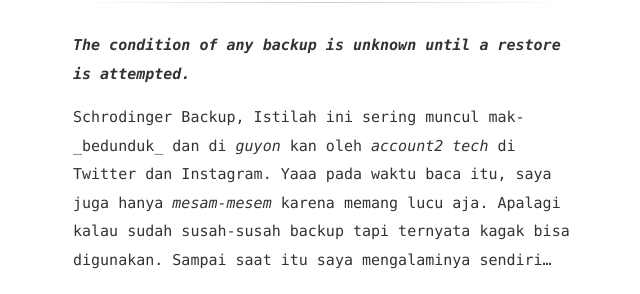
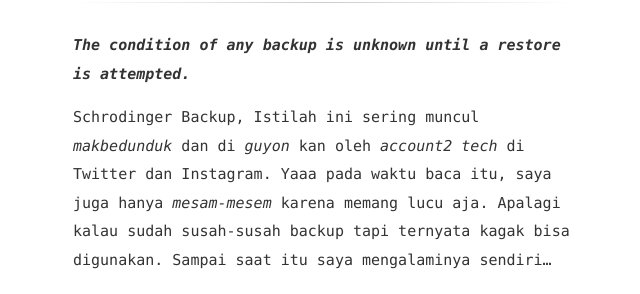
Before and after one commit to harjunacandra/harjuna.github.io, a Jekyll site: the page built from _posts/2021-11-08-Schrodinger-Backup.md, in a window 1280 px wide and 1400 px high. Shown: the part 289-583 px from the top of the window, without its empty margins (317-957 px from the left). Built offline with Jekyll 4.4.1, drawn with Linux system fonts in a browser that asks for light colours; some of the changed text lies outside the part shown.

Commit message:
Update 2021-11-08-Schrodinger-Backup.md

```diff
--- a/_posts/2021-11-08-Schrodinger-Backup.md
+++ b/_posts/2021-11-08-Schrodinger-Backup.md
@@ -6,7 +6,7 @@ updated: '2021-11-08 18:13'
 
 _**The condition of any backup is unknown until a restore is attempted.**_
 
-Schrodinger Backup, Istilah ini sering muncul mak-_bedunduk_ dan di _guyon_ kan oleh _account2_ _tech_ di Twitter dan Instagram. Yaaa pada waktu baca itu, saya juga hanya _mesam-mesem_ karena memang lucu aja. Apalagi kalau sudah susah-susah backup tapi ternyata kagak bisa digunakan. Sampai saat itu saya mengalaminya sendiri...
+Schrodinger Backup, Istilah ini sering muncul _makbedunduk_ dan di _guyon_ kan oleh _account2_ _tech_ di Twitter dan Instagram. Yaaa pada waktu baca itu, saya juga hanya _mesam-mesem_ karena memang lucu aja. Apalagi kalau sudah susah-susah backup tapi ternyata kagak bisa digunakan. Sampai saat itu saya mengalaminya sendiri...
 
 Alkisah.
 
@@ -15,7 +15,7 @@ Hanya 1 hal yang waktu itu masih belum bisa dilakukan karena kendala biaya, _mir
 
 Dengan hampir sempurnanya _homelab_ saya, sayapun mulai berpikir, sebenarnya apa fungsi dari _homelab_ saya ini? Karena kalau memang dilihat oleh orang lain, _homelab_ saya ini tidak ada fungsinya sama sekali dan hanya membuang-buang uang. Saya pernah mencoba untuk mengusulkan untuk membuat _home_ _automation_ dan CCTV tapi ditolak mentah-mentah karena masih ngontrak.
 
-Pada akhirnya, untung Tak dapat Diraih, malang Tak Dapat Ditolak. Awal 2021 saya harus melakukan _purge_ semua homelab saya, baik dari sisi _cloud_ maupun dari _on premise_. Saya sudah _legowo_ dengan keputusan ini karena memang keadaan yang memaksa. Ya Sudahlah, toh saya juga sudah melakukan _incremental_ _backup_ perminggu sejak server di-_deploy_. Saya juga sudah melakukan 3-2-1 _backup_ pada server dan _storage_. Jadi, kalau terjadi apa-apa dengan salah satu _backup_ saya, saya masih bisa melakukan _restore_ dari tempat lainnya.
+Pada akhirnya, untung Tak dapat Diraih, malang Tak Dapat Ditolak. Awal 2021 saya harus melakukan _purge_ semua homelab saya, baik dari sisi _cloud_ maupun dari _on premise_. Saya sudah _legowo_ dengan keputusan ini karena memang keadaan yang memaksa. Ya Sudahlah, toh saya juga sudah melakukan _incremental_ _backup_ perminggu sejak server di _deploy_ . Saya juga sudah melakukan 3-2-1 _backup_ pada server dan _storage_. Jadi, kalau terjadi apa-apa dengan salah satu _backup_ saya, saya masih bisa melakukan _restore_ dari tempat lainnya.
 
 hampir Setaun berlalu...
 
```
